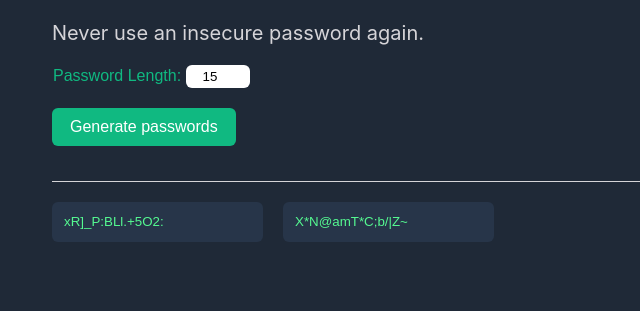
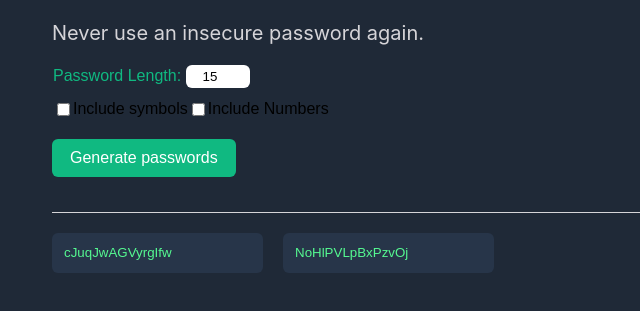
Before and after one commit to till-valhaalla/passwordGenerator, a website built with Vite: page PasswordGenerator/index.html in a window 1280 px wide. Both pictures are taken after a click on the button "Generate passwords". Shown: the part 231-542 px from the top of the page, without its empty margins (0-640 px from the left). Built offline with nearby package versions, Linux system fonts and the light colour scheme.

Commit message:
toggle symbol and numbers functionality

```diff
--- a/PasswordGenerator/index.css
+++ b/PasswordGenerator/index.css
@@ -80,3 +80,9 @@ button {
     padding: 4px 4px;
     text-align: center;
 }
+.toggle{
+     margin-top: 12px;
+     margin-left: 53px;
+     display: flex;
+     flex-direction: row;
+}
--- a/PasswordGenerator/index.html
+++ b/PasswordGenerator/index.html
@@ -11,13 +11,21 @@
             <label for="length">Password Length:</label>
             <input type="number" id="length" min="1" max="100" value="15">
         </div>
+        <div class="toggle">
+            <input type="checkbox" id="symbol">
+            <label for="symbol">Include symbols</label>
+            <input type="checkbox" id="number">
+            <label for="symbol">Include Numbers</label>
+
+
+        </div>
         <div class="password">
             <button id="generate" onclick="generate()">Generate passwords</button>
             <div id="separator"></div>
         </div>
         <div class="passwordfields">
         <input type="text" id="password1" readonly onclick="copyText(this)" >
-        <input type="text" id="password2" readonly>
+        <input type="text" id="password2" readonly onclick="copyText(this)">
 
        </div>
         <script src="index.js"></script>
--- a/PasswordGenerator/index.js
+++ b/PasswordGenerator/index.js
@@ -1,114 +1,31 @@
-const characters = [
-  "A",
-  "B",
-  "C",
-  "D",
-  "E",
-  "F",
-  "G",
-  "H",
-  "I",
-  "J",
-  "K",
-  "L",
-  "M",
-  "N",
-  "O",
-  "P",
-  "Q",
-  "R",
-  "S",
-  "T",
-  "U",
-  "V",
-  "W",
-  "X",
-  "Y",
-  "Z",
-  "a",
-  "b",
-  "c",
-  "d",
-  "e",
-  "f",
-  "g",
-  "h",
-  "i",
-  "j",
-  "k",
-  "l",
-  "m",
-  "n",
-  "o",
-  "p",
-  "q",
-  "r",
-  "s",
-  "t",
-  "u",
-  "v",
-  "w",
-  "x",
-  "y",
-  "z",
-  "0",
-  "1",
-  "2",
-  "3",
-  "4",
-  "5",
-  "6",
-  "7",
-  "8",
-  "9",
-  "~",
-  "`",
-  "!",
-  "@",
-  "#",
-  "$",
-  "%",
-  "^",
-  "&",
-  "*",
-  "(",
-  ")",
-  "_",
-  "-",
-  "+",
-  "=",
-  "{",
-  "[",
-  "}",
-  "]",
-  ",",
-  "|",
-  ":",
-  ";",
-  "<",
-  ">",
-  ".",
-  "?",
-  "/",
-];
+const letters = "ABCDEFGHIJKLMNOPQRSTUVWXYZabcdefghijklmnopqrstuvwxyz";
+const numbers = "0123456789";
+const symbols = "~`!@#$%^&*()_-+={[}],|:;<>.?/";
+
+let password1 = document.getElementById("password1");
+let password2 = document.getElementById("password2");
 
 function generatePassword() {
   const length = Number(document.getElementById("length").value);
+  let chars = letters;
+
+  if (document.getElementById("number").checked) chars += numbers;
+  if (document.getElementById("symbol").checked) chars += symbols;
+
   let password = "";
   for (let i = 0; i < length; i++) {
-    password += characters[Math.floor(Math.random() * characters.length)];
+    password += chars[Math.floor(Math.random() * chars.length)];
   }
   return password;
 }
-generatePassword();
-let password1 = document.getElementById("password1");
-let password2 = document.getElementById("password2");
 
 function generate() {
   password1.value = generatePassword();
   password2.value = generatePassword();
 }
+
 function copyText(input) {
-  navigator.clipboard.writeText(input.value);
+  input.select();
+  document.execCommand("copy");
   alert("Copied!");
 }
```
